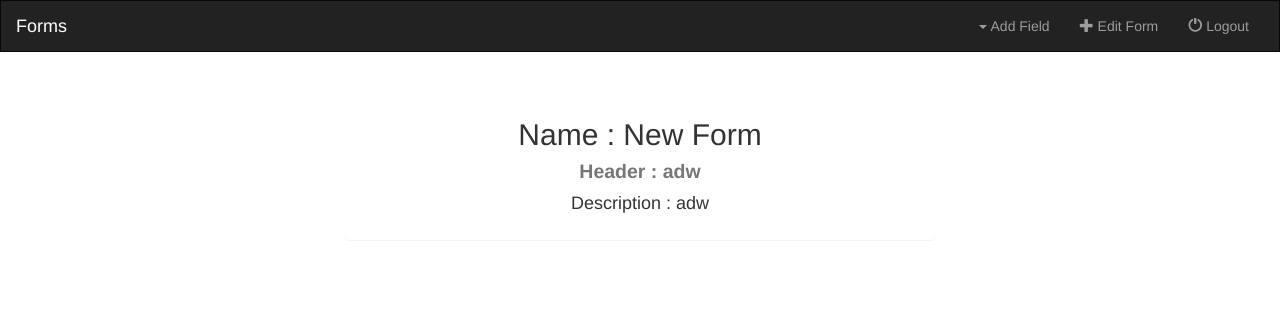
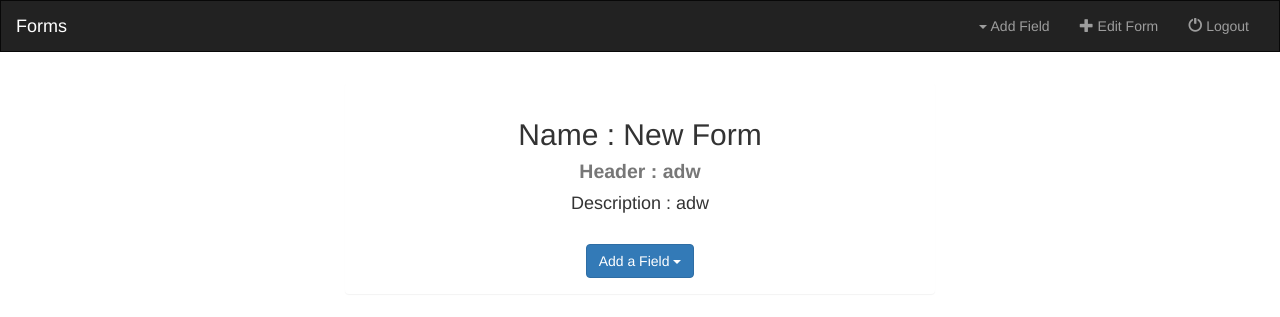
Before and after one commit to ishanjoshi02/Form-Generator, a Django app: page /16/detail/ in a window 1280 px wide. Shown: the top 317 px of the page. Run offline with Django 3.2, Linux system fonts and the light colour scheme; a user stored in the database is signed in; data comes from the database, SQL or seed files in the repository; both versions use the stored data as it was after the commit; data that the repository does not hold is empty; some libraries are stand-ins or nearby versions.

Commit message:
Minor Changes

```diff
--- a/creator/admin.py
+++ b/creator/admin.py
@@ -2,7 +2,11 @@
 from __future__ import unicode_literals
 
 from django.contrib import admin
-from .models import Form, TextField
+from .models import Form, TextField, NumericField, DateField, MCQField, MemoField
 
 admin.site.register(Form)
 admin.site.register(TextField)
+admin.site.register(NumericField)
+admin.site.register(DateField)
+admin.site.register(MCQField)
+admin.site.register(MemoField)
--- a/creator/static/creator/scripts/dropdown.js
+++ /dev/null
@@ -1 +0,0 @@
-$('.dropdown-toggle').dropdown()
--- a/creator/templates/creator/base.html
+++ b/creator/templates/creator/base.html
@@ -14,6 +14,7 @@
     <script src="https://maxcdn.bootstrapcdn.com/bootstrap/3.3.7/js/bootstrap.min.js"
     integrity="sha384-Tc5IQib027qvyjSMfHjOMaLkfuWVxZxUPnCJA7l2mCWNIpG9mGCD8wGNIcPD7Txa"
     crossorigin="anonymous"></script>
+    {% block scriptBlock %}{% endblock scriptBlock %}
   </head>
   <body>
     <nav class="navbar navbar-inverse">
@@ -27,6 +28,7 @@
           <a class="navbar-brand" href="{% url 'creator:index' %}">Forms</a>
         </div>
         <div class="collapse navbar-collapse" id="topNavBar">
+          {% block searchBlock %}{% endblock %}
           <ul class="nav navbar-nav navbar-right">
             {% block navbarItems %}
             {% endblock navbarItems %}
--- a/creator/templates/creator/detail.html
+++ b/creator/templates/creator/detail.html
@@ -1,6 +1,7 @@
 {% extends "creator/base.html" %}
 {% block titleBlock %}{{ form }}{% endblock titleBlock %}
 {% block navbarItems %}
+{% if not fields %}
 <li class="dropdown">
   <a class="dropdown-toggle" data-toggle="dropdown" href="#">
     <span class="caret"></span>&nbsp;Add Field</a>
@@ -11,8 +12,18 @@
       <li>
         <a href="{% url 'creator:create_numeric_field' form.id %}">Add Numeric Field</a>
       </li>
+      <li>
+        <a href="{% url 'creator:add_mcq_field' form.id %}">Add a MCQ Field</a>
+      </li>
+      <li>
+        <a href="{% url 'creator:create_date_field' form.id %}">Add a Date Field</a>
+      </li>
+      <li>
+        <a href="#">Add a Memo Field</a>
+      </li>
     </ul>
 </li>
+{% endif %}
 <li class="nav-item">
   <a href="{% url 'creator:edit_form' form.id %}">
     <span class="glyphicon glyphicon-plus" aria-hidden="true"></span>&nbsp;Edit Form
@@ -38,27 +49,53 @@
           </small>
         </h2>
         <h4>Description : {{ form.body_text }}</h4>
-        {% for field in fields %}
+        {% if fields %}
+          {% for field in fields %}
             <h3>
               {% if field.required %}
-                <font color="black">{{ field.question }}</font>
+                <strong>{{ field.question }}</strong>
               {% else %}
-                <font color="cyan">{{ field.question }}</font>
+                <small>{{ field.question }}</small>
               {% endif %}
               <small>
-                <a href="{% url 'creator:edit_text_field' field.id %}">
+                  {% if field.get_model_type == 'TextField' %}
+                    <a href="{% url 'creator:edit_text_field' field.id %}"/>
+                  {% elif field.get_model_type == 'NumericField' %}
+                    <a href="#"/>
+                  {% endif %}
                     <span class="glyphicon glyphicon-pencil"></span>&nbsp;
-                </a>
-                  <a href="{% url 'creator:delete_text_field' form.id field.id %}">
+                  {% if field.get_model_type == 'TextField' %}
+                    <a href="{% url 'creator:delete_text_field' form.id field.id %}"/>
+                  {% elif field.get_model_type == 'NumericField' %}
+                    <a href="{% url 'creator:delete_numeric_field' form.id field.id %}"/>
+                  {% endif %}
                     <span class="glyphicon glyphicon-trash"></span>&nbsp;
                 </a>
               </small>
             </h3>
         {% endfor %}
-        {% if fields %}
-            <h3><font color="red">Questions in Red Color are Necessary</font></h3>
+            <h5><strong>Questions in Bold are Necessary</strong></h5>
+        {% else %}
+          <div class="container-fluid">
+            <div class="col-sm-12" align="center">
+              <br>
+              <div class="dropdown" align="center">
+                <button class="btn btn-primary dropdown-toggle" type="button" data-toggle="dropdown">
+                  Add a Field
+                  <span class="caret"></span>
+                </button>
+                <ul class="dropdown-menu dropdown-menu-center">
+                  <li>
+                    <a href="#">Text Field</a>
+                  </li>
+                  <li>
+                    <a href="#">Numeric Field</a>
+                  </li>
+                </ul>
+              </div>
+            </div>
+          </div>
         {% endif %}
-
       </div>
     </div>
   </div>
--- a/creator/urls.py
+++ b/creator/urls.py
@@ -10,9 +10,16 @@ urlpatterns = [
     url(r'^logout_user/$', views.logout_user, name='logout_user'),
     url(r'^create_form/$', views.create_form, name='create_form'),
     url(r'^(?P<form_id>[0-9]+)/delete_form/$', views.delete_form, name='delete_form'),
-    url(r'^(?P<form_id>[0-9]+)/(?P<field_id>[0-9]+)/delete_form/$', views.delete_text_field, name='delete_text_field'),
+    url(r'^(?P<form_id>[0-9]+)/(?P<field_id>[0-9]+)/delete_text_field/$', views.delete_text_field,
+        name='delete_text_field'),
+    url(r'^(?P<form_id>[0-9]+)/(?P<field_id>[0-9]+)/delete_numeric_field/$', views.delete_numeric_field,
+        name='delete_numeric_field'),
     url(r'^(?P<form_id>[0-9]+)/add_text_field/$', views.create_text_field, name='create_text_field'),
-    url(r'^(?P<form_id>[0-9]+)/add_numeric_field/$', views.create_numeric_field, name='create_numeric_field'),
+    url(r'^(?P<form_id>[0-9]+)/add_numeric_field/$', views.create_numeric_field,
+        name='create_numeric_field'),
+    url(r'^(?P<form_id>[0-9]+)/add_date_field/$', views.create_date_field,
+        name='create_date_field'),
+    url(r'^(?P<form_id>[0-9]+)/add_mcq_field/$', views.create_mcq_field, name='add_mcq_field'),
     url(r'^(?P<form_id>[0-9]+)/detail/$', views.detail, name='detail'),
     url(r'^(?P<form_id>[0-9]+)/edit_form/$', views.edit_form, name='edit_form'),
     url(r'^(?P<field_id>[0-9]+)/edit_text_field/$', views.edit_text_field, name='edit_text_field'),
--- a/creator/views.py
+++ b/creator/views.py
@@ -1,10 +1,11 @@
+import operator
 from django.contrib.auth import authenticate, login, logout
 from django.contrib.auth.models import User
 from django.db.models import Q
 from django.shortcuts import render, get_object_or_404
 
-from .forms import DateFieldForm, FormForm, UserForm, TextFieldForm, NumericFieldForm
-from .models import DateField, Form, TextField, NumericField
+from .forms import DateFieldForm, FormForm, UserForm, TextFieldForm, NumericFieldForm, MCQFieldForm
+from .models import DateField, Form, TextField, NumericField, MemoField, MCQField
 
 
 def create_date_field(request, form_id):
@@ -19,7 +20,27 @@ def create_date_field(request, form_id):
             field.parent_form = Form.objects.get(pk=form_id)
             field.save()
 
-            fields = list(TextField.objects.filter(parent_form=field.parent_form))
+            context = {
+                'form':
+                    field.parent_form,
+                'user':
+                    request.user,
+                'fields':
+                    get_all_fields(field.parent_form)
+            }
+
+            return render(request, 'creator/detail.html', context=context)
+
+        context = {
+            'form':
+                form,
+            'header_text':
+                'Add a Date Field',
+            'button_text':
+                'Add Date Field'
+        }
+        return render(request, 'creator/create_form.html', context=context)
+
 
 def create_text_field(request, form_id):
     user = request.user
@@ -54,6 +75,30 @@ def create_text_field(request, form_id):
         return render(request, 'creator/create_form.html', context=context)
 
 
+def create_mcq_field(request, form_id):
+    user = request.user
+    if not user.is_authenticated():
+        return render(request, 'creator/login.html')
+    else:
+        form = MCQFieldForm(request.POST or None)
+        if form.is_valid():
+            field = form.save(commit=False)
+            field.parent_form = Form.objects.get(pk=form_id)
+            field.save()
+
+            context = {
+                'form':
+                    field.parent_form,
+                'user':
+                    user,
+                'fields':
+                    get_all_fields(field.parent_form),
+            }
+
+            return render(request, 'creator/detail.html', context=context)
+        return render(request, 'creator/create_form.html', context={'form': form, 'header_text':'Add a MCQ Field', 'button_text' : 'Add Field'})
+
+
 def create_numeric_field(request, form_id):
     user = request.user
     if not user.is_authenticated():
@@ -65,16 +110,13 @@ def create_numeric_field(request, form_id):
             field.parent_form = Form.objects.get(pk=form_id)
             field.save()
 
-            fields = list(TextField.objects.filter(parent_form=field.parent_form).order_by('sr_no'))
-            fields.append(NumericFieldForm.objects.filter(parent_form=field.parent_form).order_by('sr_no'))
-
             context = {
                 'form':
                     field.parent_form,
                 'user':
                     user,
                 'fields':
-                    fields,
+                    get_all_fields(field.parent_form),
             }
 
             return render(request,
@@ -129,15 +171,23 @@ def detail(request, form_id):
     else:
         user = request.user
         current_form = get_object_or_404(Form, pk=form_id)
-        all_fields = list(TextField.objects.filter(parent_form=current_form).order_by('sr_no'))
-        context = {
-            'form':
-                current_form,
-            'user':
-                user,
-            'fields':
-                all_fields,
-        }
+        fields = get_all_fields(current_form)
+        if len(fields) == 0:
+            context = {
+                'form':
+                    current_form,
+                'user':
+                    user,
+                'fields':
+                    get_all_fields(current_form),
+            }
+        else:
+            context = {
+                'form':
+                    current_form,
+                'user':
+                    user,
+            }
         return render(request, 'creator/detail.html', context)
 
 
@@ -151,19 +201,32 @@ def delete_form(request, form_id):
     })
 
 
-def delete_text_field(request, form_id, field_id):
-    current = TextField.objects.get(pk=field_id)
+def delete_numeric_field(request, form_id, field_id):
+    current = NumericField.objects.get(pk=field_id)
     current.delete()
-    user = request.user
     current_form = get_object_or_404(Form, pk=form_id)
-    all_fields = list(TextField.objects.filter(parent_form=current_form).order_by('sr_no'))
     context = {
         'form':
             current_form,
         'user':
-            user,
+            request.user,
         'fields':
-            all_fields,
+            get_all_fields(current_form)
+    }
+    return render(request, 'creator/detail.html', context)
+
+
+def delete_text_field(request, form_id, field_id):
+    current = TextField.objects.get(pk=field_id)
+    current.delete()
+    current_form = get_object_or_404(Form, pk=form_id)
+    context = {
+        'form':
+            current_form,
+        'user':
+            request.user,
+        'fields':
+            get_all_fields(current_form),
     }
     return render(request, 'creator/detail.html', context)
 
@@ -247,6 +310,18 @@ def edit_text_field(request, field_id):
         )
 
 
+def get_all_fields(form):
+    fields = list(TextField.objects.filter(parent_form=form))
+    numeric_fields = list(NumericField.objects.filter(parent_form=form))
+    if len(numeric_fields) > 1:
+        for field in numeric_fields:
+            fields.append(field)
+    else:
+        fields.append(numeric_fields)
+    # todo Write above code for all fields
+    return fields
+
+
 def index(request):
     if not request.user.is_authenticated():
         form = UserForm(request.POST or None)
```
Also changed, not shown: creator/forms.py (+28 -1 lines), creator/models.py (+18 -0 lines), creator/static/creator/scripts/dynamic_field.js (added, +25 -0 lines), creator/templates/creator/create_mcq_field.html (added, +69 -0 lines), creator/templates/creator/index.html (+9 -1 lines), db.sqlite3, 5 other files.
